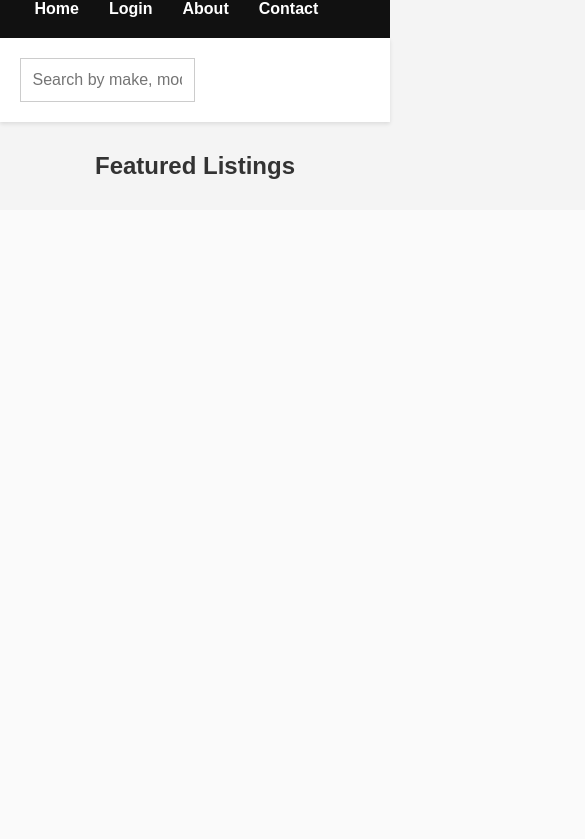
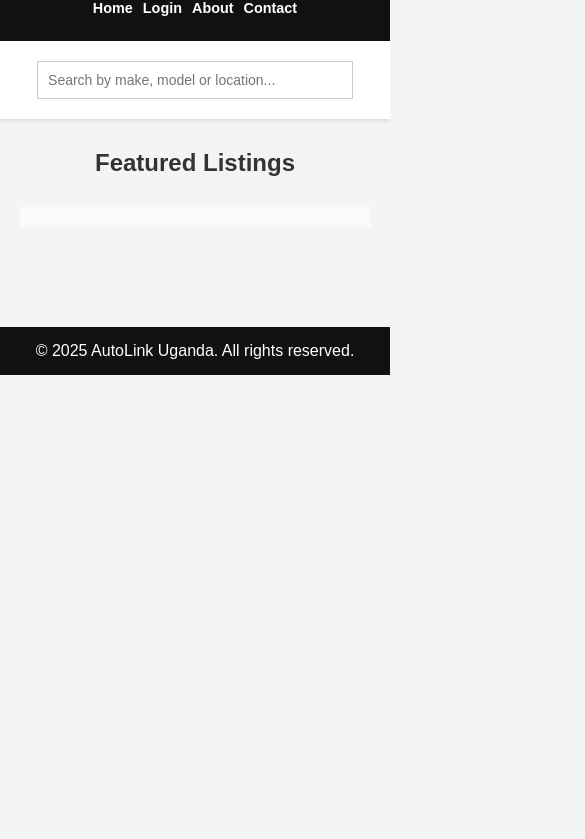
Before and after one commit to Milos988/AutoLink-Uganda, a website: page public/index.html in a window 390 px wide. Shown: the part 67-906 px from the top of the page, 585 px wide, since content can reach past the window. After the commit the page ends 844 px from the top, so only its background shows below. Drawn offline with Linux system fonts and the light colour scheme; no server answers.

Commit message:
responsive for home page

```diff
--- a/public/css/style.css
+++ b/public/css/style.css
@@ -1,21 +1,24 @@
-
 * {
     margin: 0;
     padding: 0;
     box-sizing: border-box;
 }
+
 body {
     font-family: Arial, sans-serif;
     background-color: #f4f4f4;
     color: #333;
 }
+
 .container {
     display: flex;
     flex-direction: row;
     width: 90%;
     max-width: 1200px;
     margin: auto;
+    flex-wrap: wrap;
 }
+
 #listingsContainer {
     margin: auto;
     display: flex;
@@ -24,49 +27,59 @@ body {
     justify-content: flex-start;
     width: 90%;
     max-width: 1200px;
-    margin: auto;
 }
+
 header {
     background-color: #111;
     color: white;
     padding: 20px 0;
 }
-header .container{
+
+header .container {
     display: flex;
     justify-content: space-between;
     align-items: center;
     flex-wrap: wrap;
 }
+
 header h1 {
     text-align: center;
     margin-bottom: 10px;
 }
+
 nav {
     display: flex;
-    text-align: center;
+    flex-wrap: wrap;
+    justify-content: center;
+    margin-top: 10px;
 }
+
 nav a {
     color: white;
     text-decoration: none;
-    margin: 0 15px;
+    margin: 5px 10px;
     font-weight: bold;
 }
+
 .search-section {
     background-color: #fff;
     margin: auto;
     padding: 20px 0;
     box-shadow: 0 2px 4px rgba(0,0,0,0.1);
 }
+
 .search-section input {
     width: 50%;
     padding: 12px;
     font-size: 16px;
     border: 1px solid #ccc;
 }
+
 .listings-section {
     padding: 30px 0;
 }
-.featured-scroll{
+
+.featured-scroll {
     margin: auto;
     display: flex;
     flex-wrap: wrap;
@@ -74,25 +87,26 @@ nav a {
     justify-content: flex-start;
     width: 90%;
     max-width: 1200px;
-    margin: auto;
 }
+
 .featured-listings h2 {
     text-align: center;
     padding-top: 30px;
     padding-bottom: 30px;
 }
+
 #featuredContainer {
     display: flex;
-    overflow-x: auto;
+    justify-content: center;
+    flex-wrap: wrap;
     gap: 16px;
-    height: 650px;
-    width: 1110px;
     padding: 15px;
     background: #fafafa;
+    max-width: 100%;
 }
 
 .car-card {
-    height:210px;
+    height: 210px;
     width: 200px;
     background-color: #fff;
     border: 1px solid #ddd;
@@ -103,29 +117,32 @@ nav a {
     box-shadow: 0 1px 4px rgba(0,0,0,0.05);
     transition: transform 0.2s ease;
 }
+
 .car-card:hover {
     transform: translateY(-3px);
 }
+
 .car-card img {
     width: 100%;
     height: 110px;
+    object-fit: cover;
 }
+
 .car-card .info {
-
     font-size: 12px;
     overflow: hidden;
 }
+
 .car-info-wrapper {
     display: flex;
     flex-direction: column;
-    padding-left: 10px;
-    padding-right: 10px;
-    padding-top: 10px;
+    padding: 10px;
 }
+
 .car-card-name {
+    margin: 5px 0;
+}
 
-   margin: 5px 0;
-}
 footer {
     background-color: #111;
     color: white;
@@ -133,3 +150,59 @@ footer {
     padding: 15px 0;
     margin-top: 40px;
 }
+
+/* ✅ Responsive Adjustments */
+@media (max-width: 768px) {
+    .container {
+        flex-direction: column;
+        align-items: center;
+    }
+
+    nav {
+        justify-content: center;
+    }
+
+    .search-section input {
+        width: 90%;
+        margin: auto;
+        display: block;
+    }
+
+    .car-card {
+
+        width: 45%;
+        margin: auto;
+    }
+
+    #featuredContainer {
+        height: auto;
+        justify-content: center;
+        padding: 10px;
+    }
+}
+
+@media (max-width: 480px) {
+    .car-card {
+        height: 250px;
+        width: 100%;
+    }
+    .car-card img {
+        width: 100%;
+        height: 150px;
+        object-fit: contain;
+    }
+
+    nav a {
+        margin: 5px;
+        font-size: 0.9rem;
+    }
+
+    header h1 {
+        font-size: 1.2rem;
+    }
+
+    .search-section input {
+        font-size: 14px;
+        padding: 10px;
+    }
+}
```
Also changed, not shown: public/images/1747633819347-download (5).jpeg (added), public/images/1747633837051-download (3).jpeg (added), public/images/1747659105271-download (4).jpeg (added), public/images/1747659126696-download (4).jpeg (added), public/images/1747659148639-download (5).jpeg (added), public/images/1747659168354-download (5).jpeg (added), public/images/1747659178347-download (5).jpeg (added).
